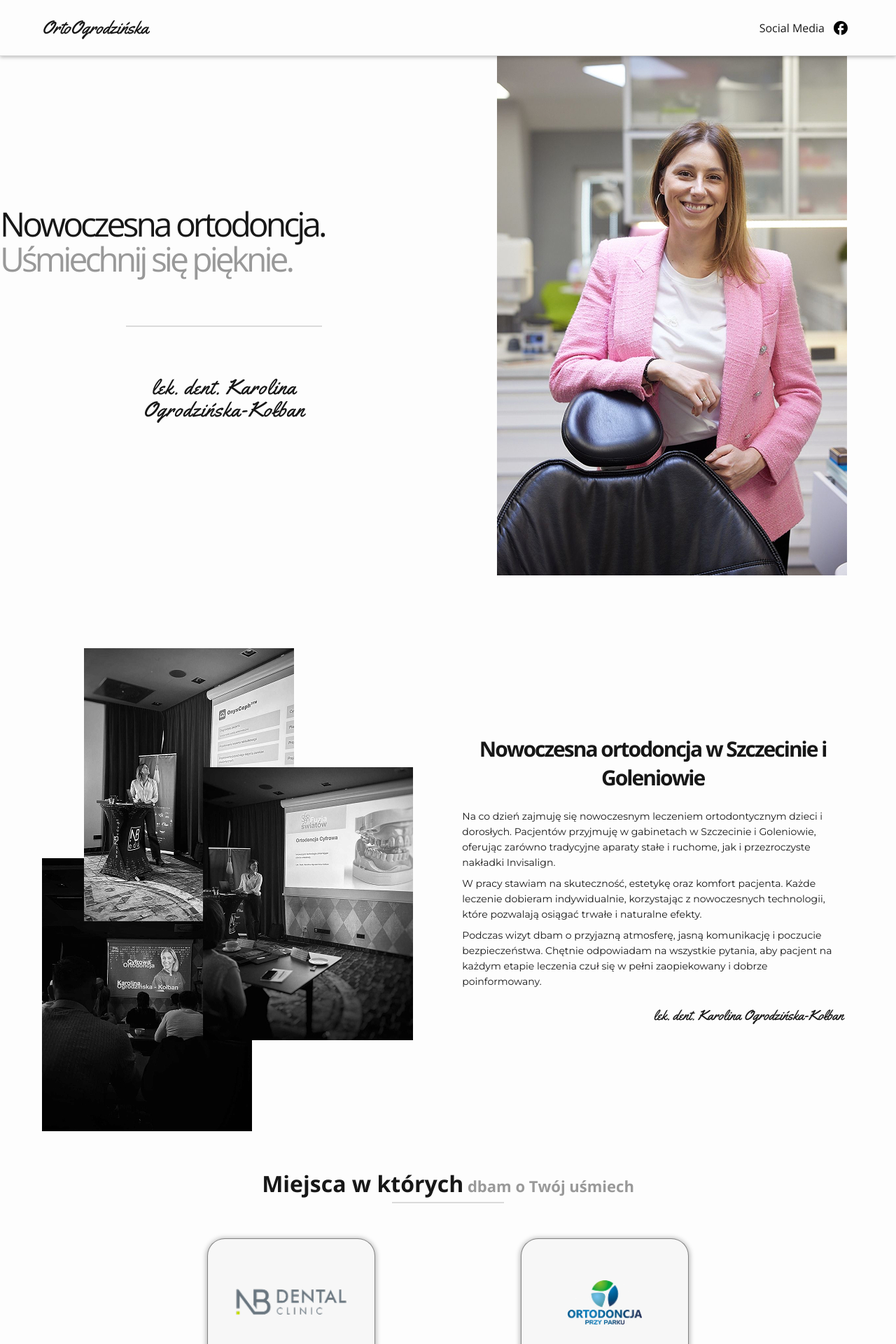
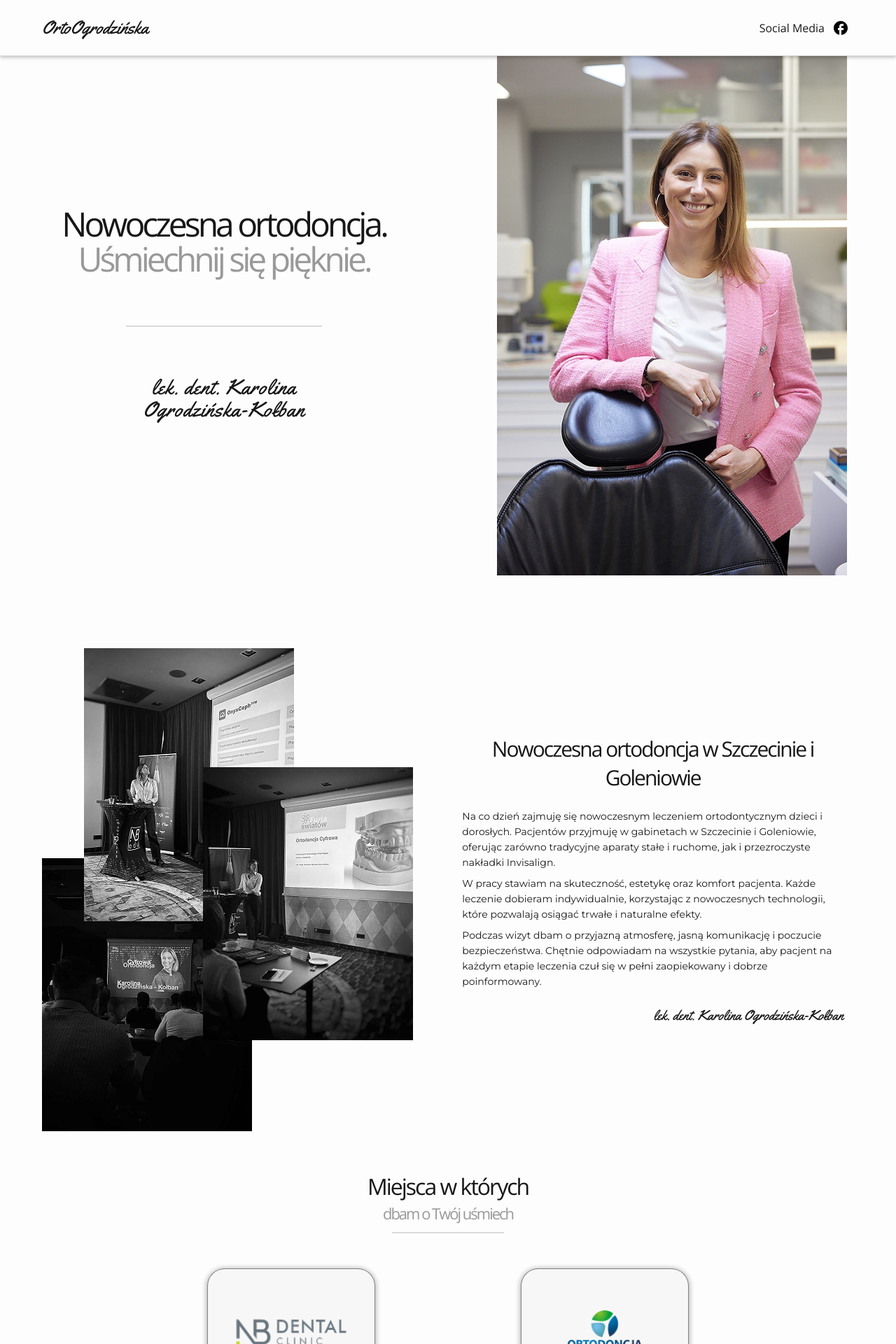
Before and after one commit to MichalKolban/ortoogrodzinska, a Next.js app: page / in a window 1280 px wide. Shown: the top 1920 px of the page at 70% size. Built offline with nearby package versions, Linux system fonts and the light colour scheme.

Commit message:
ortoogrodzinska ver 0.2.1 fix styles for hero section

```diff
--- a/src/components/HeroSection/HeroSection.module.scss
+++ b/src/components/HeroSection/HeroSection.module.scss
@@ -20,24 +20,26 @@
 }
 
 .titleSection {
-  // border: 5px solid green;
-
   font-family: var(--font-primary);
   font-size: 18px;
   letter-spacing: -2px;
   display: flex;
   flex-direction: column;
-  align-items: center;
+  align-items: stretch;
   justify-content: center;
+  text-align: center;
   line-height: 32px;
   margin: 60px auto;
+  width: 100%;
+  padding: 0 16px;
 
   @include display(desktop) {
     width: 50%;
     font-size: 32px;
     letter-spacing: -4px;
     line-height: 50px;
-    margin: 0px;
+    margin: 0;
+    padding: 0;
   }
 }
 
@@ -47,6 +49,7 @@
 
 .titleGray {
   color: var(--color-text-secondary);
+  display: block;
 }
 
 .lineGray {
@@ -84,7 +87,6 @@
   margin: 30px auto;
 
   @include display(desktop) {
-    /* desktop */
     width: 50%;
     margin: 0 auto;
   }
--- a/src/components/MainSection/MainSection.module.scss
+++ b/src/components/MainSection/MainSection.module.scss
@@ -30,6 +30,7 @@
 .heading {
   font-size: 24px;
   font-family: var(--font-primary);
+  font-weight: 400;
   letter-spacing: -2px;
   margin-bottom: 16px;
   text-align: center;
--- a/src/components/WorkSection/WorkSection.module.scss
+++ b/src/components/WorkSection/WorkSection.module.scss
@@ -32,15 +32,38 @@
 }
 
 .sectionHeading {
-  font-size: 32px;
+  font-size: 20px;
   font-family: var(--font-primary);
+  font-weight: 300;
   color: var(--color-text-primary);
-  line-height: 30px;
+  line-height: 28px;
+  text-align: center;
+  letter-spacing: -1px;
+
+  @include display(tablet) {
+    font-size: 26px;
+    line-height: 34px;
+  }
+
+  @include display(desktop) {
+    font-size: 32px;
+    line-height: 38px;
+    letter-spacing: -2px;
+  }
 }
 
 .sectionGray {
   color: var(--color-text-secondary);
-  font-size: 22px;
+  display: block;
+  font-size: 16px;
+
+  @include display(tablet) {
+    font-size: 20px;
+  }
+
+  @include display(desktop) {
+    font-size: 22px;
+  }
 }
 
 .lineGray {
```
